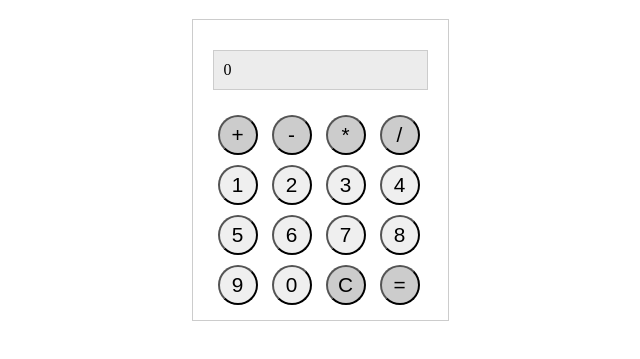
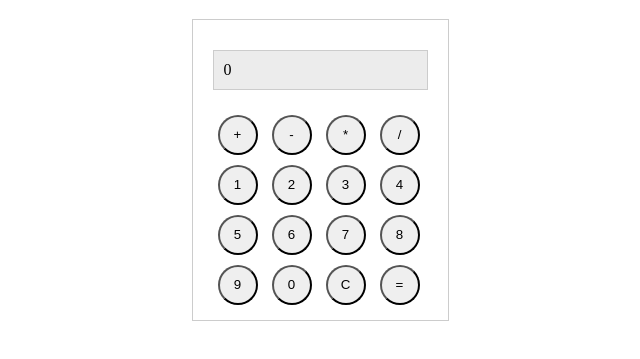
Before and after one commit to raphaelApard/calculatriceJS, a plain HTML site: page index.html in a window 1280 px wide. Shown: the part 61-420 px from the top of the page, without its empty margins (320-960 px from the left). Drawn offline with Linux system fonts and the light colour scheme.

Commit message:
Revert "CSS details"
This reverts commit f1e54d3015d75a31ccc316f4411eca91e9d89e2c.

```diff
--- a/css/style.css
+++ b/css/style.css
@@ -21,9 +21,4 @@ button {
   width: 40px;
   height: 40px;
   margin: 5px;
-  font-size: 1.3em;
 }
-
-button.operator {
-  background-color: #CCC;
-}
```
